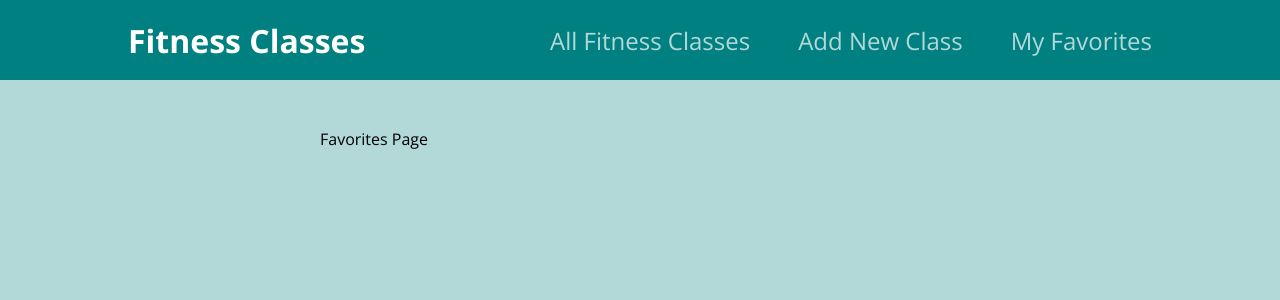
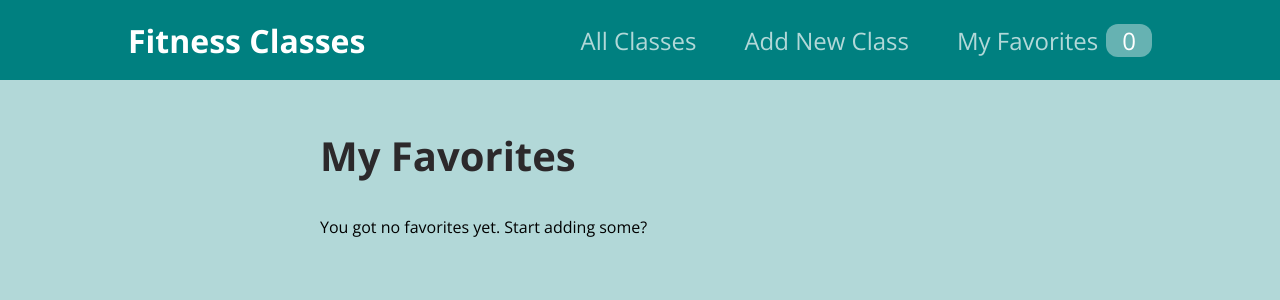
Before and after one commit to camieelaine/sessions, a React (Create React App) app: page /favorites in a window 1280 px wide. Shown: the top 300 px of the page. Built offline with nearby package versions, Linux system fonts and the light colour scheme.

Commit message:
Added useContext to manage favorites

```diff
--- a/src/components/layout/MainNavigation.js
+++ b/src/components/layout/MainNavigation.js
@@ -1,21 +1,30 @@
+import { useContext } from "react";
 import { Link } from "react-router-dom";
 
 import classes from "./MainNavigation.module.css";
+import FavoritesContext from "../../store/favorites-context";
 
 function MainNavigation() {
+  const favoritesCtx = useContext(FavoritesContext);
+
   return (
     <header className={classes.header}>
       <div className={classes.logo}>Fitness Classes</div>
       <nav>
         <ul>
           <li>
-            <Link to="/">All Fitness Classes</Link>
+            <Link to="/">All Classes</Link>
           </li>
           <li>
             <Link to="/new-session">Add New Class</Link>
           </li>
           <li>
-            <Link to="/favorites">My Favorites</Link>
+            <Link to="/favorites">
+              My Favorites
+              <span className={classes.badge}>
+                {favoritesCtx.totalFavorites}
+              </span>
+            </Link>
           </li>
         </ul>
       </nav>
--- a/src/components/sessions/SessionItem.js
+++ b/src/components/sessions/SessionItem.js
@@ -1,8 +1,31 @@
+import { useContext } from "react";
+
+import Card from "../ui/Card";
 import classes from "./SessionItem.module.css";
+import FavoritesContext from "../../store/favorites-context";
 
 function SessionItem(props) {
+  const favoritesCtx = useContext(FavoritesContext);
+
+  const itemIsFavorite = favoritesCtx.itemIsFavorite(props.id);
+
+  function toggleFavoriteStatusHandler() {
+    if (itemIsFavorite) {
+      favoritesCtx.removeFavorite(props.id);
+    } else {
+      favoritesCtx.addFavorite({
+        id: props.id,
+        title: props.title,
+        description: props.description,
+        image: props.image,
+        address: props.address,
+      });
+    }
+  }
+
   return (
     <li className={classes.item}>
+      <Card>
         <div className={classes.image}>
           <img src={props.image} alt={props.title} />
         </div>
@@ -12,8 +35,11 @@
           <p>{props.description}</p>
         </div>
         <div className={classes.actions}>
-        <button>To Favorites</button>
+          <button onClick={toggleFavoriteStatusHandler}>
+            {itemIsFavorite ? "Remove from Favorites" : "Add To Favorites"}
+          </button>
         </div>
+      </Card>
     </li>
   );
 }
--- a/src/components/sessions/SessionItem.module.css
+++ b/src/components/sessions/SessionItem.module.css
@@ -42,5 +42,5 @@
 
 .actions button:hover,
 .actions button:active {
-  background-color: #ffe2ed;
+  background-color: #b2d8d8;
 }
--- a/src/index.js
+++ b/src/index.js
@@ -4,10 +4,13 @@
 
 import "./index.css";
 import App from "./App";
+import { FavoritesContextProvider } from "./store/favorites-context";
 
 ReactDOM.render(
-  <BrowserRouter>
-    <App />
-  </BrowserRouter>,
+  <FavoritesContextProvider>
+    <BrowserRouter>
+      <App />
+    </BrowserRouter>
+  </FavoritesContextProvider>,
   document.getElementById("root")
 );
--- a/src/pages/Favorites.js
+++ b/src/pages/Favorites.js
@@ -1,5 +1,25 @@
+import { useContext } from "react";
+
+import FavoritesContext from "../store/favorites-context";
+import SessionList from "../components/sessions/SessionList";
+
 function FavoritesPage() {
-  return <div>Favorites Page</div>;
+  const favoritesCtx = useContext(FavoritesContext);
+
+  let content;
+
+  if (favoritesCtx.totalFavorites === 0) {
+    content = <p>You got no favorites yet. Start adding some?</p>;
+  } else {
+    content = <SessionList sessions={favoritesCtx.favorites} />;
+  }
+
+  return (
+    <section>
+      <h1>My Favorites</h1>
+      {content}
+    </section>
+  );
 }
 
 export default FavoritesPage;
--- /dev/null
+++ b/src/store/favorites-context.js
@@ -0,0 +1,45 @@
+import { createContext, useState } from "react";
+
+const FavoritesContext = createContext({
+  favorites: [],
+  totalFavorites: 0,
+  addFavorite: (favoriteSession) => {},
+  removeFavorite: (sessionId) => {},
+  itemIsFavorite: (sessionId) => {},
+});
+
+export function FavoritesContextProvider(props) {
+  const [userFavorites, setUserFavorites] = useState([]);
+
+  function addFavoriteHandler(favoriteSession) {
+    setUserFavorites((prevUserFavorites) => {
+      return prevUserFavorites.concat(favoriteSession);
+    });
+  }
+
+  function removeFavoriteHandler(sessionId) {
+    setUserFavorites((prevUserFavorites) => {
+      return prevUserFavorites.filter((session) => session.id !== sessionId);
+    });
+  }
+
+  function itemIsFavoriteHandler(sessionId) {
+    return userFavorites.some((session) => session.id === sessionId);
+  }
+
+  const context = {
+    favorites: userFavorites,
+    totalFavorites: userFavorites.length,
+    addFavorite: addFavoriteHandler,
+    removeFavorite: removeFavoriteHandler,
+    itemIsFavorite: itemIsFavoriteHandler,
+  };
+
+  return (
+    <FavoritesContext.Provider value={context}>
+      {props.children}
+    </FavoritesContext.Provider>
+  );
+}
+
+export default FavoritesContext;
```
Lines whose indentation alone changed are shown as unchanged.
